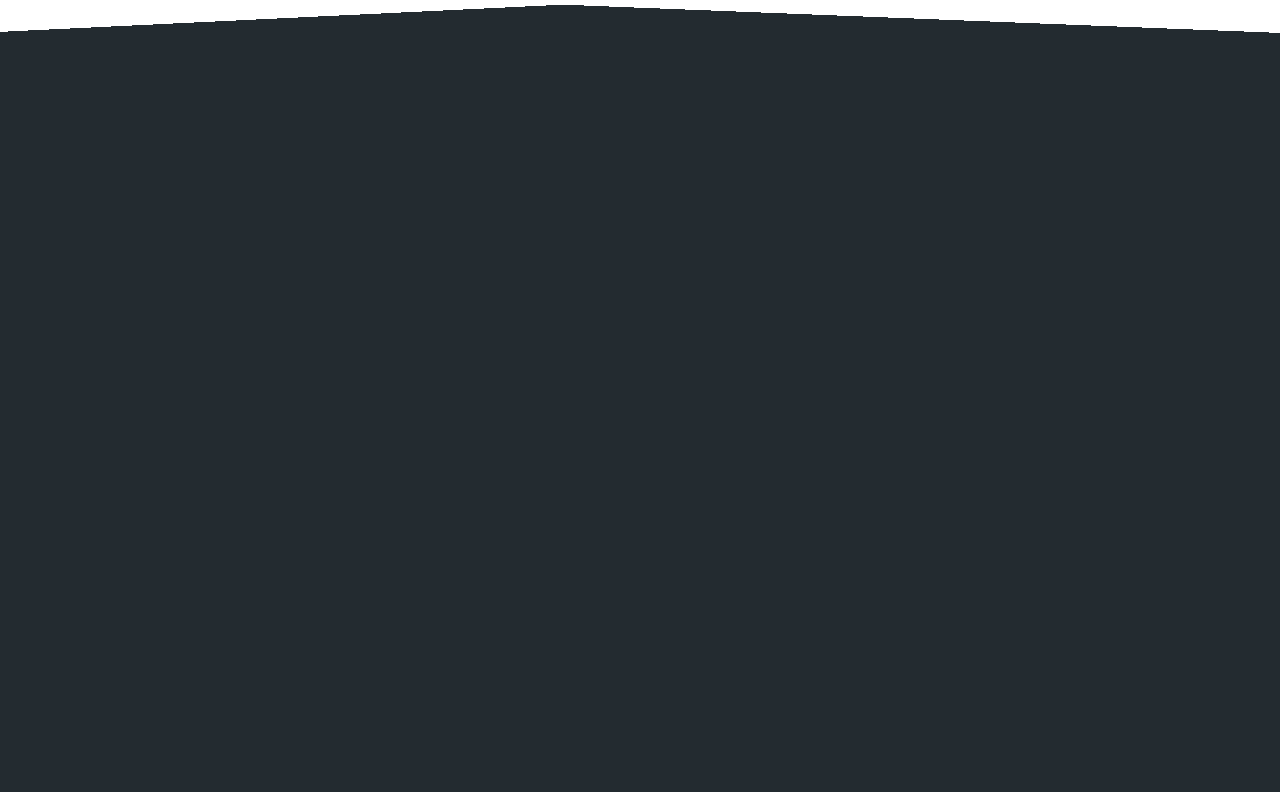
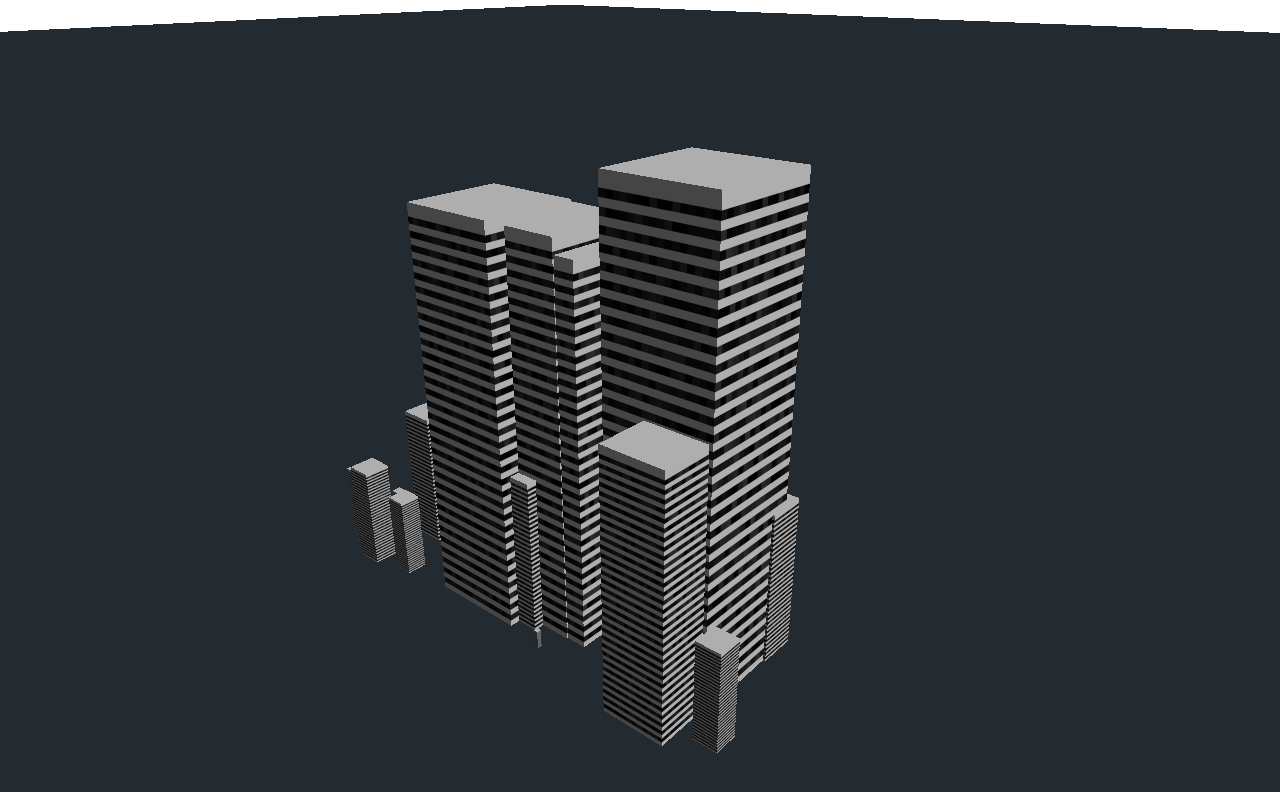
Before and after one commit to chrissy1306/map, a plain HTML site: page index.html in a window 1280 px wide. Drawn offline with Linux system fonts and the light colour scheme.

Commit message:
remove incorrect building positioning

```diff
--- a/index.html
+++ b/index.html
@@ -1,6 +1,6 @@
 <html>
     <head>
-        <title>My first Three.js app</title>
+        <title>Map</title>
         <style>
             body { margin: 0; }
             canvas { width: 100%; height: 100% }
@@ -11,30 +11,17 @@
         <script src="./libs/chroma.min.js"></script>
         <script>
 
-
-            // make ground colour of green
-            // buildings cant touch each other
-            // buildings can't be taller than the max height
-            // make a road grid system
-            // move the camera angle up a bit
-            // move your perspective around
-            // mixture of building styles
-
             var scale = chroma.scale(['black','#111111','#222222','white','red']).domain([0,1],10);
 
             var scene = new THREE.Scene();
             var camera = new THREE.PerspectiveCamera(45, window.innerWidth/window.innerHeight, 0.1, 1000 );
 
-            //{ alpha: true } = transparent
-
-            var renderer = new THREE.WebGLRenderer({ alpha: true });
+            var renderer = new THREE.WebGLRenderer({ alpha: true }); //{ alpha: true } = transparent
             var white = 0xffffff;
             var grey = 0x333F47;
-            //0x000000
             renderer.setClearColor(white, 1.0);
             renderer.setSize( window.innerWidth, window.innerHeight );
             renderer.shadowMap.enabled = true;
-
 
             // position and point the camera to the center of the scene
             camera.position.x = 7;
@@ -85,11 +72,10 @@
                     building.scale.z = scale;
                     building.scale.y = scale * 4;
 
-                    // position the buildings
-                    // building.position.x=(Math.random()/2 * rangeX)-rangeX/2;
-                    // building.position.z=(Math.random()/2 * rangeY)-rangeY/2;
-                    building.position.x=-30 + Math.round((Math.random()/2 * planeGeometry.width));
-                    building.position.z=-20 + Math.round((Math.random()/2 * planeGeometry.height));
+                    //position the buildings
+                    building.position.x=(Math.random()/2 * rangeX)-rangeX/2;
+                    building.position.z=(Math.random()/2 * rangeY)-rangeY/2;
+
                     // add to scene
                     scene.add(building);
                 }
```
